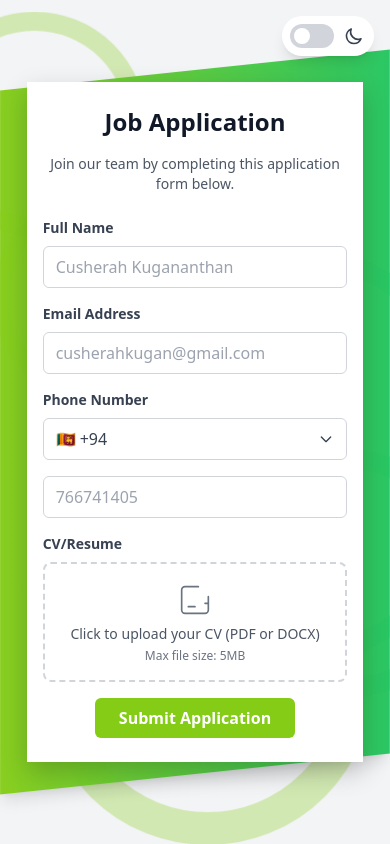
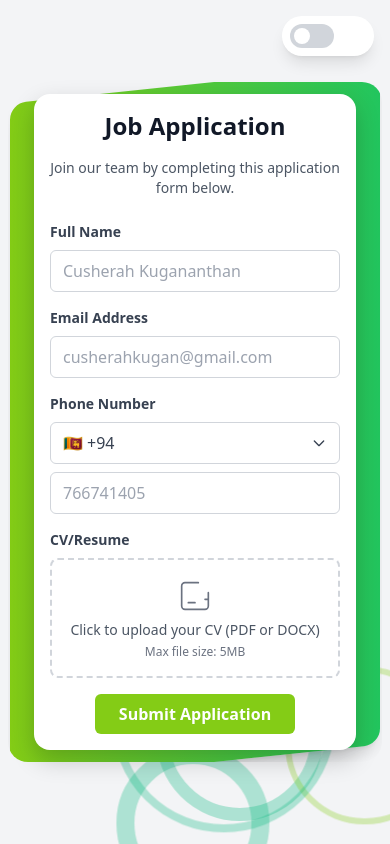
Before and after one commit to cusherahkugan/A-job-application-pipeline, a React (Create React App) app in the folder client/: page / in a window 390 px wide. Built offline with nearby package versions, Linux system fonts and the light colour scheme.

Commit message:
mobile responsiveness done

```diff
--- a/client/src/App.js
+++ b/client/src/App.js
@@ -109,7 +109,7 @@ function App() {
               <path strokeLinecap="round" strokeLinejoin="round" strokeWidth={2} d="M20.354 15.354A9 9 0 018.646 3.646 9.003 9.003 0 0012 21a9.003 9.003 0 008.354-5.646z" />
             </svg>
           ) : (
-            <svg xmlns="http://www.w3.org/2000/svg" className="h-5 w-5 transform transition-transform hover:rotate-12 text-gray-700" fill="none" viewBox="0 0 24 24" stroke="currentColor">
+            <svg xmlns="http://www.w3.org/2000/svg" className="h-5 w-5 transform transition-transform hover:rotate-12 text-white" fill="none" viewBox="0 0 24 24" stroke="currentColor">
               <path strokeLinecap="round" strokeLinejoin="round" strokeWidth={2} d="M20.354 15.354A9 9 0 018.646 3.646 9.003 9.003 0 0012 21a9.003 9.003 0 008.354-5.646z" />
             </svg>
           )}
--- a/client/src/components/BackgroundAnimation.js
+++ b/client/src/components/BackgroundAnimation.js
@@ -7,24 +7,97 @@ const FloatingRingsBackground = ({ darkMode }) => {
   useEffect(() => {
     // Generate random ring elements
     const generateRings = () => {
-      const ringsCount = window.innerWidth < 768 ? 5 : 8;
+      const isMobile = window.innerWidth < 768;
       const newRings = [];
 
+      if (isMobile) {
+        // For mobile, create rings only at top and bottom
+        const topRingsCount = 4;
+        const bottomRingsCount = 4;
+
+        // Top rings
+        for (let i = 0; i < topRingsCount; i++) {
+          const size = 20 + Math.random() * 10; // Size between 80px and 230px
+          const xPos = Math.random() * 1000; // Random horizontal position
+
+          const thickness = 5 + Math.random() * 15; // Thickness between 5px and 20px
+
+          // Movement properties
+          const xDirection = Math.random() > 0.5 ? 1 : -1;
+          const yDirection = 1; // Move downward
+
+          const duration = 10 + Math.random() * 20; // Animation duration between 10s and 30s
+          const xDistance = 5 + Math.random() * 20; // Move 5-25% horizontally
+          const yDistance = 5 + Math.random() * 20; // Move 5-25% vertically
+
+          const delay = Math.random() * -20; // Random delay
+
+          newRings.push({
+            id: `top-${i}`,
+            size,
+            x: xPos,
+            y: 10 + Math.random() * 20, // Constrain to top 30% of screen
+            thickness,
+            xDirection,
+            yDirection,
+            duration,
+            xDistance,
+            yDistance,
+            delay,
+            position: 'top'
+          });
+        }
+
+        // Bottom rings
+        for (let i = 0; i < bottomRingsCount; i++) {
+          const size = 80 + Math.random() * 150; // Size between 80px and 230px
+          const xPos = Math.random() * 100; // Random horizontal position
+
+          const thickness = 5 + Math.random() * 15; // Thickness between 5px and 20px
+
+          // Movement properties
+          const xDirection = Math.random() > 0.5 ? 1 : -1;
+          const yDirection = -1; // Move upward
+
+          const duration = 10 + Math.random() * 20; // Animation duration between 10s and 30s
+          const xDistance = 5 + Math.random() * 20; // Move 5-25% horizontally
+          const yDistance = 5 + Math.random() * 20; // Move 5-25% vertically
+
+          const delay = Math.random() * -20; // Random delay
+
+          newRings.push({
+            id: `bottom-${i}`,
+            size,
+            x: xPos,
+            y: 80 + Math.random() * 20, // Constrain to bottom 30% of screen
+            thickness,
+            xDirection,
+            yDirection,
+            duration,
+            xDistance,
+            yDistance,
+            delay,
+            position: 'bottom'
+          });
+        }
+      } else {
+        // Desktop logic remains the same as original code
+        const ringsCount = 8;
+
         for (let i = 0; i < ringsCount; i++) {
-        // Calculate random properties for each ring
           const size = 150 + Math.random() * 300; // Size between 150px and 450px
-        const xPos = Math.random() * 100; // Initial position between 0% and 100%
+          const xPos = Math.random() * 100;
           const yPos = Math.random() * 100;
-        // Increased thickness significantly from 6-16px to 10-25px
-        const thickness = 10 + Math.random() * 30;
-        // Random movement direction
+
+          const thickness = 10 + Math.random() * 30; // Thickness between 10px and 40px
+
           const xDirection = Math.random() > 0.5 ? 1 : -1;
           const yDirection = Math.random() > 0.5 ? 1 : -1;
-        // Random movement duration
+
           const duration = 15 + Math.random() * 30; // Animation duration between 15s and 45s
-        // Random movement distance in percentage
           const xDistance = 10 + Math.random() * 30; // Move 10-40% horizontally
           const yDistance = 10 + Math.random() * 30; // Move 10-40% vertically
+
           const delay = Math.random() * -20; // Random delay
 
           newRings.push({
@@ -40,6 +113,7 @@ const FloatingRingsBackground = ({ darkMode }) => {
             yDistance,
             delay
           });
+        }
       }
 
       setRings(newRings);
@@ -66,10 +140,9 @@ const FloatingRingsBackground = ({ darkMode }) => {
             width: `${ring.size}px`,
             height: `${ring.size}px`,
             borderWidth: `${ring.thickness}px`,
-            // Updated colors to use lime-500 and the green from the gradient
             borderColor: darkMode
-              ? 'bg-gradient-to-r from-lime-500 to-green-500' // Brightened lime color for dark mode
-              : `rgba(${Math.random() > 0.5 ? '132, 204, 22' : '16, 185, 129'})`, // Random between lime-500 and green-500, brightened
+              ? 'rgb(132, 204, 22)' // Lime-500 for dark mode
+              : `rgba(${Math.random() > 0.5 ? '132, 204, 22' : '16, 185, 129'})`, // Random between lime-500 and green-500
             borderStyle: 'solid',
             animation: `float-${ring.id} ${ring.duration}s ease-in-out infinite ${ring.delay}s`,
             // Initial position
@@ -108,7 +181,7 @@ const PulsatingGradient = ({ darkMode }) => {
           : 'bg-gradient-to-r from-lime-500 to-green-500'
       } shadow-lg transform -skew-y-6 sm:skew-y-0 sm:-rotate-6 sm:rounded-3xl`}
       style={{
-        animation: darkMode ? 'pulse 5s ease-in-out infinite' : 'pulse 5s ease-in-out infinite'
+        animation: darkMode ? 'pulse 5s ease-in-out infinite' : 'none'
       }}
     />
   );
--- a/client/src/index.css
+++ b/client/src/index.css
@@ -155,20 +155,45 @@
   z-index: 10000;
 }
 
-/* Mobile responsiveness enhancements */
+/* Add these styles to your CSS file for mobile-specific gradient background */
+
+/* Mobile-specific styles for narrow gradient strip with margins */
 @media (max-width: 640px) {
-  .phone-field-container {
-    flex-direction: column;
+  /* Container adjustments for mobile */
+  .form-container {
+    border-radius: 1rem !important; /* Force rounded corners on mobile */
+    margin: 0 auto !important; /* Center the form horizontally */
+    max-width: calc(100% - 44px) !important; /* Add 8px margin on each side */
+    width: calc(100% - 16px) !important; /* Ensure full width with margins */
+    padding-top: 1rem !important;
+    padding-bottom: 1rem !important;
   }
 
-  .country-code-selector {
-    width: 100%;
-    margin-bottom: 0.5rem;
-    border-radius: 0.375rem;
+  /* Gradient background adjustments for mobile */
+  .pulsating-gradient-container {
+    border-radius: 1.25rem !important; /* Slightly larger radius than form */
+    margin: 0 auto !important; /* Center the gradient container */
+    max-width: calc(100% - 16px) !important; /* Add 8px margin on each side */
+    width: calc(100% - 16px) !important; /* Ensure full width with margins */
+    padding: 2px !important; /* Inner padding */
+    overflow: hidden !important;
   }
 
-  .phone-input {
-    width: 100%;
-    border-radius: 0.375rem;
+  /* Make the gradient background a narrow strip */
+  .pulsating-gradient-container > div {
+    border-radius: 1rem !important; /* Match form radius */
+    height: calc(100% ) !important; /* Account for 2px padding on top and bottom */
+    width: calc(100% - 4px) !important; /* Account for 2px padding on sides */
+    margin: 2px !important; /* Inner margin */
+  }
+
+  /* Adjust the form position within the container */
+  .form-inner-container {
+    border-radius: 0.75rem !important;
+  }
+
+  /* Ensure the paperclip properly positions on mobile */
+  .paperclip-header {
+    margin-top: -8px !important;
   }
 }
```
Lines whose indentation alone changed are shown as unchanged.
